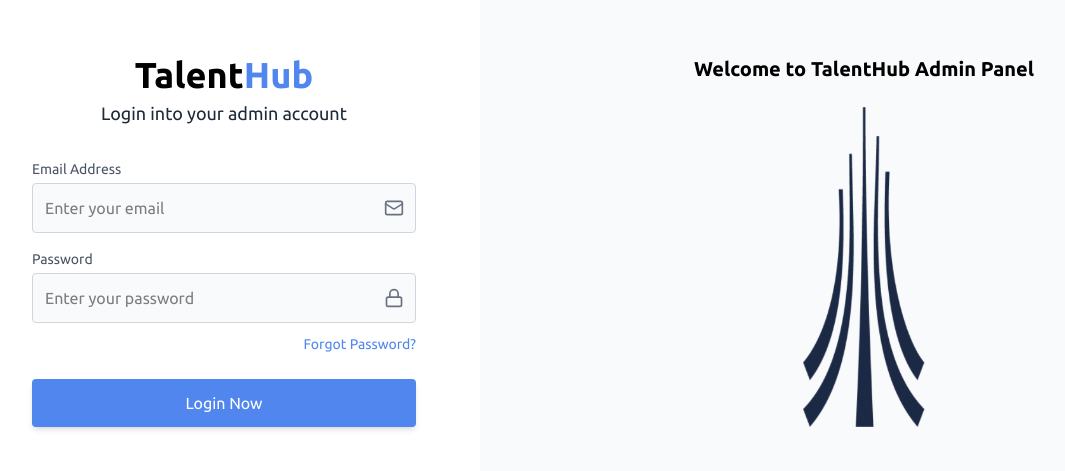
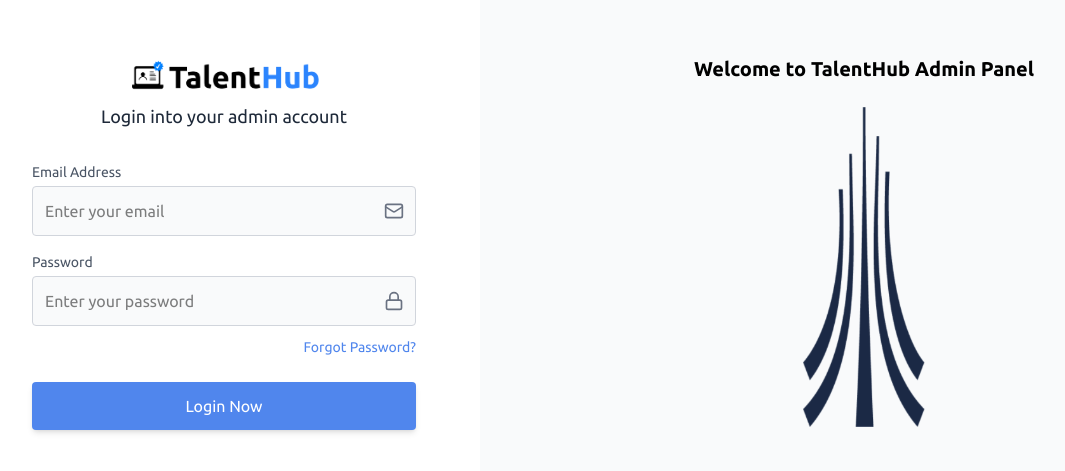
Before and after one commit to RatanakvisalDuong/admintalenthub, a Next.js app: page / in a window 1280 px wide. Shown: the part 159-630 px from the top of the page, without its empty margins (32-1097 px from the left). Built offline with nearby package versions, Linux system fonts and the light colour scheme.

Commit message:
added logo

```diff
--- a/src/app/page.tsx
+++ b/src/app/page.tsx
@@ -52,9 +52,16 @@
         <div className="flex min-h-screen text-black fixed w-full">
             <div className="w-full md:w-2/5 flex flex-col justify-center p-8 md:p-16 bg-white shadow-lg">
                 <div className="max-w-md mx-auto w-full">
-                    <h1 className="text-4xl font-bold mb-1 text-black w-max mx-auto">
-                        Talent<span className="text-[#5086ed]">Hub</span>
-                    </h1>
+                    <div className="w-max mx-auto">
+
+                        <Image
+                            src="/logo.png"
+                            alt="Paragon International University Logo"
+                            width={200}
+                            height={100}
+                            className="cursor-pointer ml-4 items-center justify-center mx-auto"
+                        />
+                    </div>
                     <p className="text-lg font-medium mb-8 text-gray-800 w-max mx-auto">
                         Login into your admin account
                     </p>
--- a/src/component/appbar/appbar.tsx
+++ b/src/component/appbar/appbar.tsx
@@ -5,6 +5,7 @@
 import { signOut, useSession } from "next-auth/react";
 import axios from "axios";
 import ChangePasswordDialog from "../changePasswordDialog/page";
+import Image from "next/image";
 
 export default function AppBar() {
 	const { data: session } = useSession();
@@ -54,10 +55,17 @@
 				<div className="max-w-9xl mx-auto sm:px-6 lg:px-8">
 					<div className="flex justify-between items-center h-16">
 						<Link className="flex" href="/dashboard/portfolio-management">
-							<h1 className="text-3xl font-bold text-black cursor-pointer">
+							{/* <h1 className="text-3xl font-bold text-black cursor-pointer">
 								Talent
 							</h1>
-							<h1 className="text-blue-500 text-3xl font-bold cursor-pointer">Hub</h1>
+							<h1 className="text-blue-500 text-3xl font-bold cursor-pointer">Hub</h1> */}
+							<Image
+								src="/logo.png"
+								alt="Paragon International University Logo"
+								width={200}
+								height={100}
+								className="cursor-pointer ml-4"
+							/>
 						</Link>
 
 						<div className="relative" ref={dropdownRef}>
```
Also changed, not shown: public/logo.png (added).
